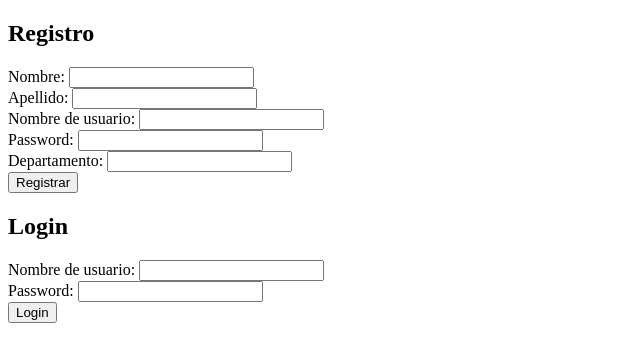
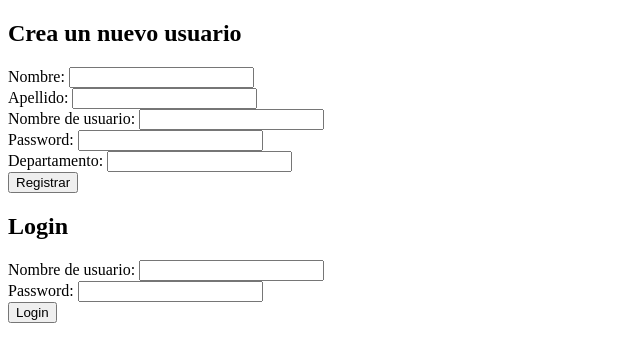
Before and after one commit to Alfredo08/ProyectoUsuariosMVC, a Flask app: page / in a window 1280 px wide. Shown: the top 362 px of the page, without its empty margins (0-640 px from the left). Run offline with Flask 2, Linux system fonts and the light colour scheme.

Commit message:
Agregando un cambio en HTML

```diff
--- a/usuarios_app/templates/index.html
+++ b/usuarios_app/templates/index.html
@@ -8,7 +8,7 @@
     </head>
     <body>
         <h2>
-            Registro
+            Crea un nuevo usuario
         </h2>
         <form action="/registroUsuario" method="POST">
             <div>
```
Also changed, not shown: 1 other file.
